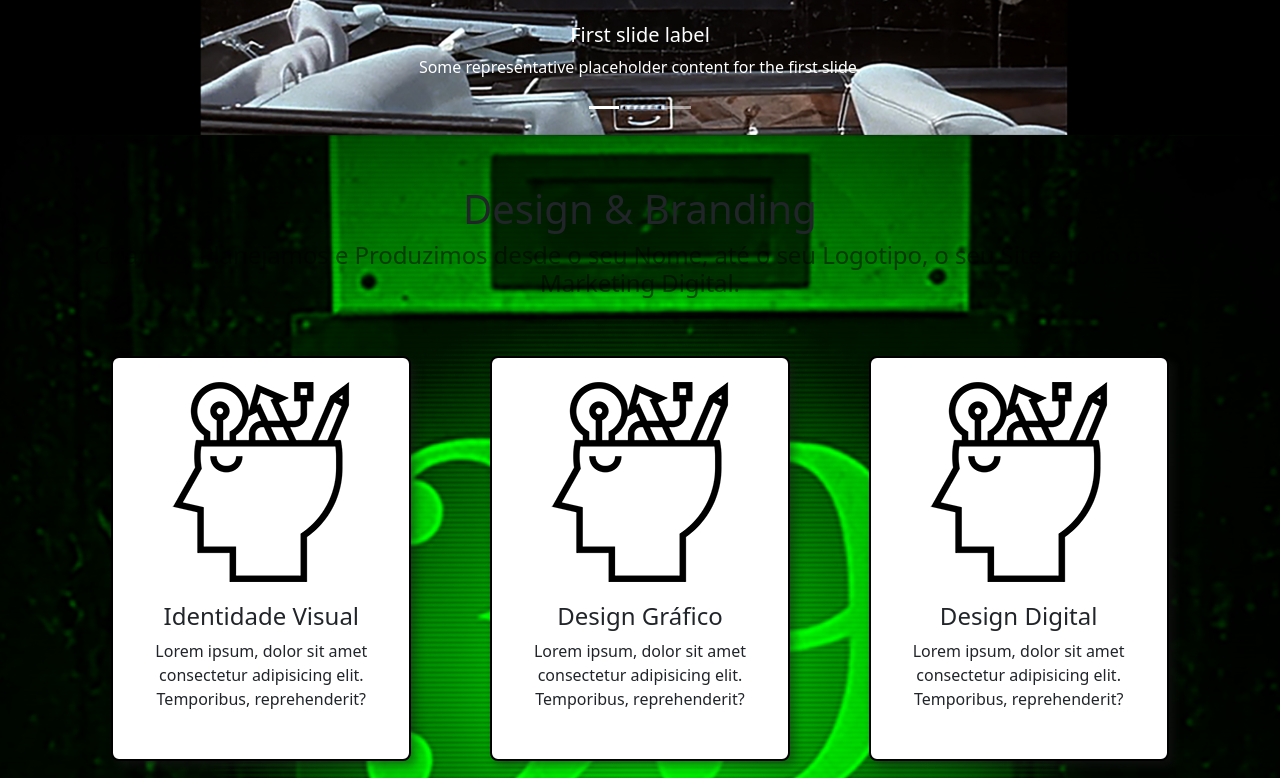
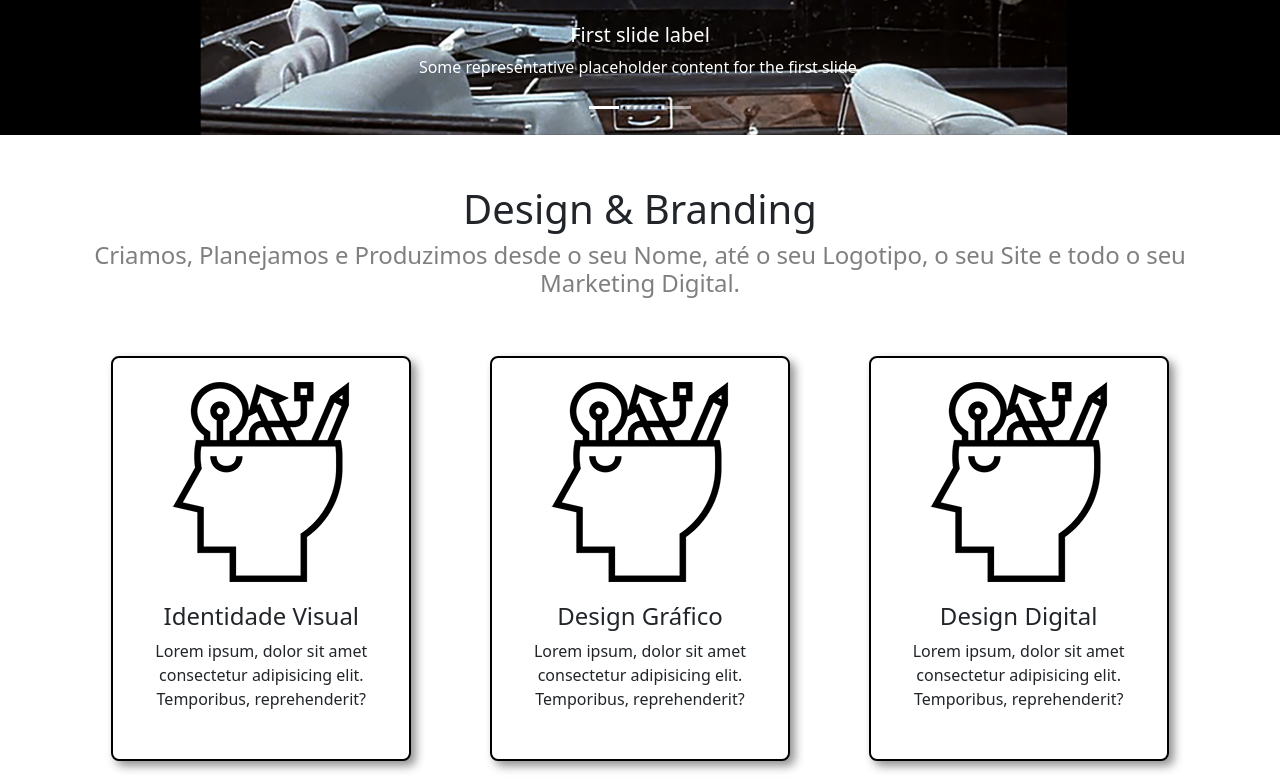
Before and after one commit to ricardogmmattos/E39, a plain HTML site: page index.html in a window 1280 px wide. Shown: the part 412-1190 px from the top of the page. Drawn offline with nearby package versions, Linux system fonts and the light colour scheme.

Commit message:
commmit3

```diff
--- a/style.css
+++ b/style.css
@@ -73,11 +73,6 @@ a:hover {
 .area1 {
   padding-bottom: 50px;
   box-shadow: 5px 5px 10px rgba(26, 25, 25, 0.473);
-  background-image: url(./images/Estúdio-39-Centralizado-1920x700jpg.jpg), radial-gradient(#0F0, #000), repeating-linear-gradient(transparent 0, rgba(0, 0, 0, 0.1) 2.5px, transparent 5px);
-  background-size: cover;
-  background-position: center;
-  background-blend-mode: overlay;
-}
 }
 
 .area2 {
```
